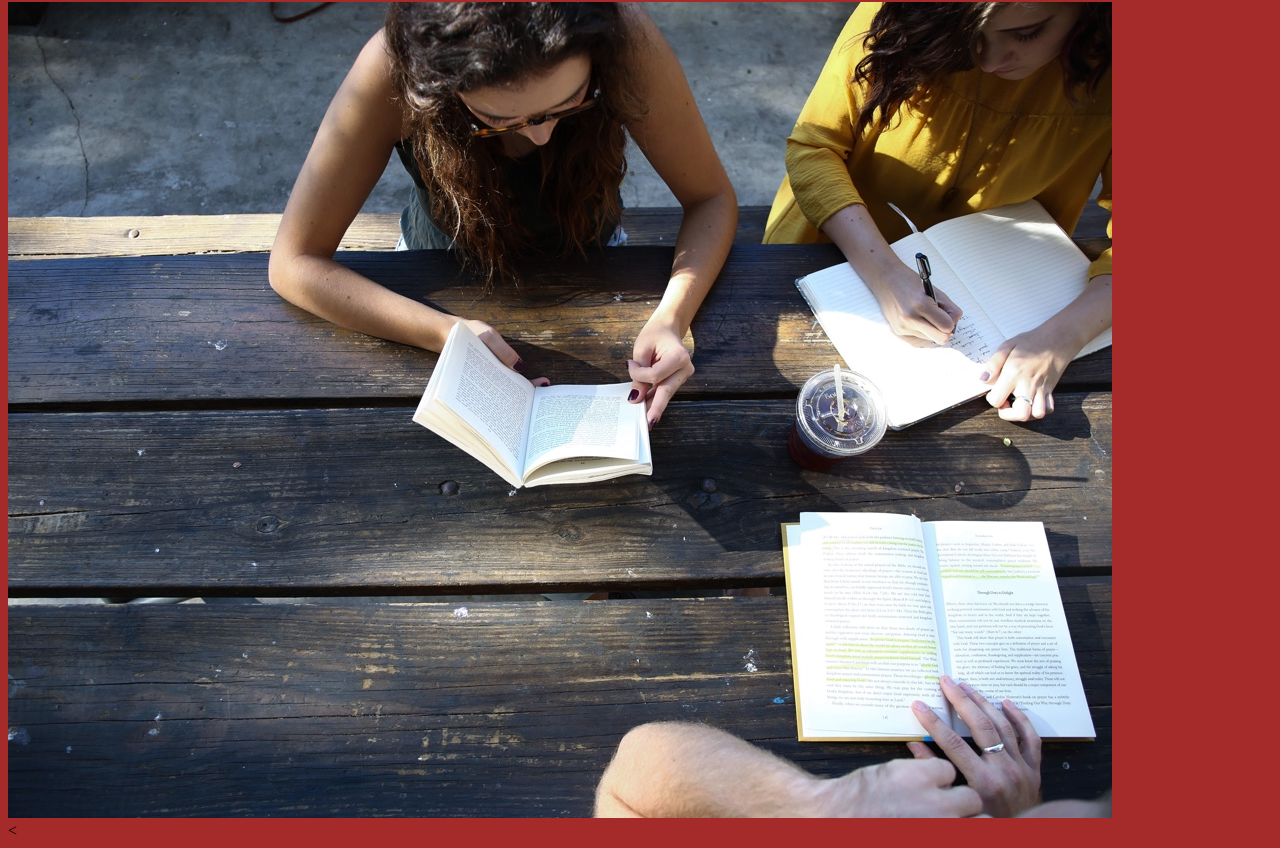
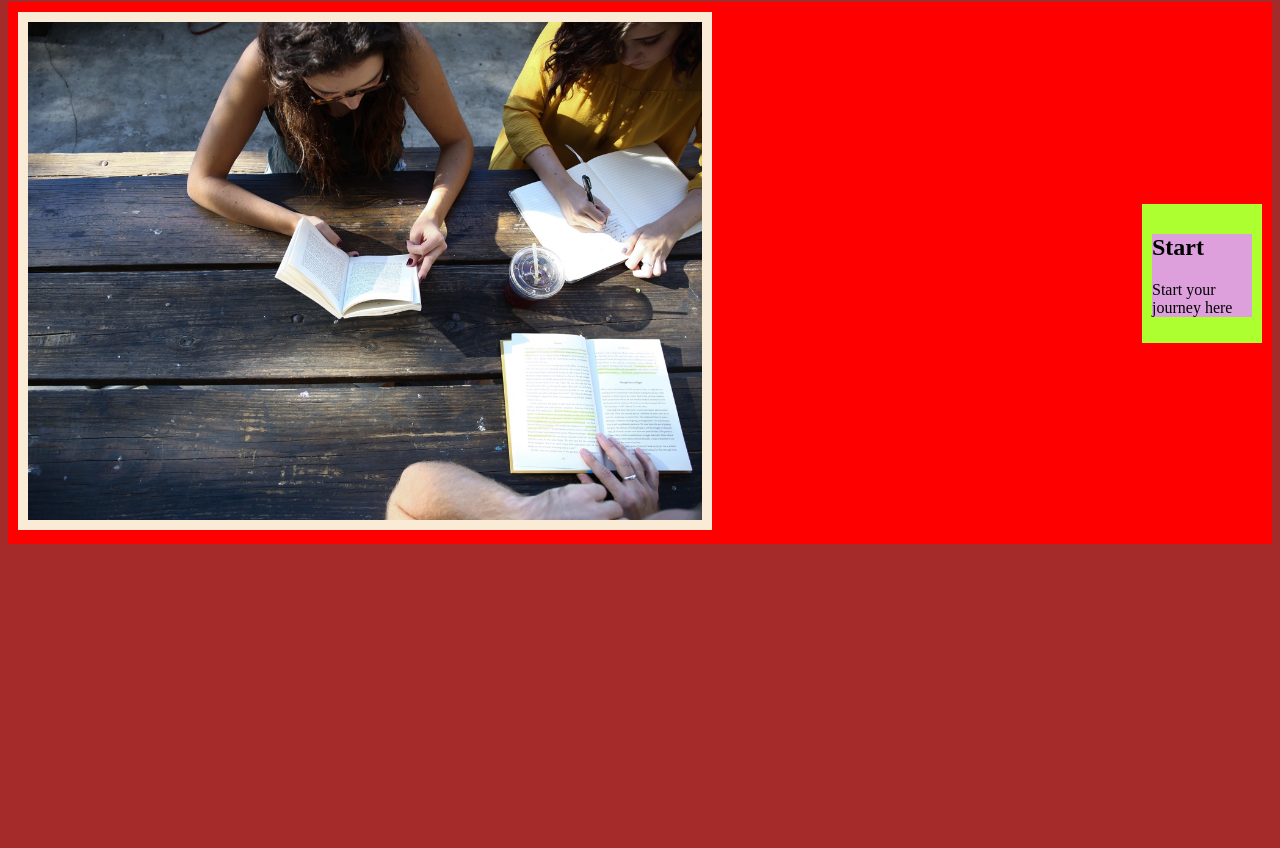
Before and after one commit to Peachtaco/colmaracademy_mockpage, a plain HTML site: page index.html in a window 1280 px wide. Shown: the part 78-926 px from the top of the page. After the commit the page ends 800 px from the top, so only its background shows below. Drawn offline with Linux system fonts and the light colour scheme.

Commit message:
first draft

```diff
--- a/index.html
+++ b/index.html
@@ -10,11 +10,16 @@
     </div>
 </header>
 <div id="main">
-    <div class="main-window">
+    <div id="main-window">
         <div class="image-container">
             <img src="resources/images/banner.jpg">
         </div>
-        <
+        <div class="start-box">
+            <div class="start-box-content">
+                <h2>Start</h2>
+                <p>Start your journey here</p>
+            </div>
+        </div>
     </div>
 </div>
 
--- a/resources/css/style.css
+++ b/resources/css/style.css
@@ -3,10 +3,40 @@ html {
     background-color: brown;
 }
 
+header {
+    width: 100%;
+}
 
+#main {
+    background-color: blue;
 
+}
+#main-window {
+    display: flex;
+    flex-direction: row;
+    justify-content: space-around;
+    align-items: center;
+    align-content: center;
+    background-color: red;
+    padding: 10px;
+}
 
+#main-window .image-container img {
+    flex: 2;
+    max-width: 60%;
+    background-color: antiquewhite;
+    padding: 10px;
+}
 
+#main-window .start-box {
+    flex: 1;
+    padding: 10px;
+    background-color: greenyellow;
+}
+
+.start-box .start-box-content {
+    background-color: plum;
+}
 
 
 
```
